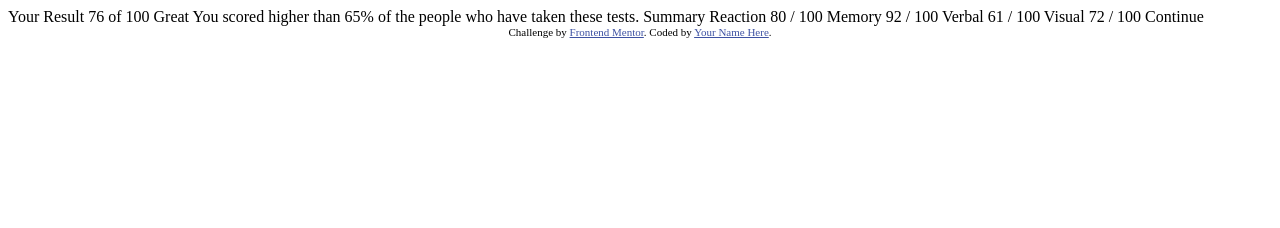
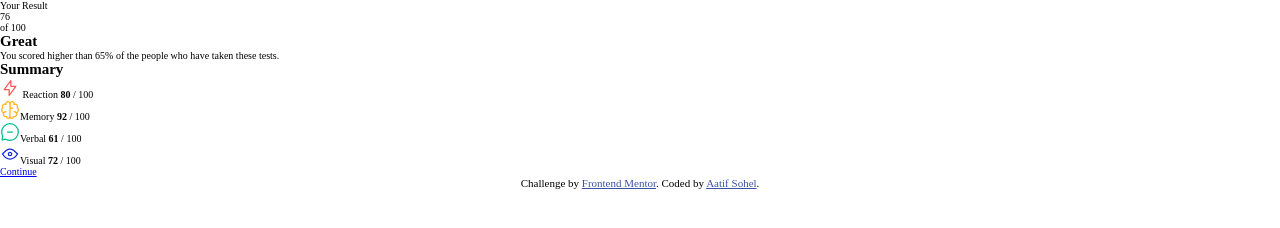
Before and after one commit to aatifsohel/fe-result-summary-card-comp, a plain HTML site: page index.html in a window 1280 px wide. Drawn offline with Linux system fonts and the light colour scheme.

Commit message:
link styles.css and add layout

```diff
--- a/index.html
+++ b/index.html
@@ -1,47 +1,83 @@
 <!DOCTYPE html>
 <html lang="en">
   <head>
-  <meta charset="UTF-8">
-  <meta name="viewport" content="width=device-width, initial-scale=1.0"> <!-- displays site properly based on user's device -->
+    <meta charset="UTF-8" />
+    <meta name="viewport" content="width=device-width, initial-scale=1.0" />
+    <!-- displays site properly based on user's device -->
 
-  <link rel="icon" type="image/png" sizes="32x32" href="./assets/images/favicon-32x32.png">
+    <link
+      rel="icon"
+      type="image/png"
+      sizes="32x32"
+      href="./assets/images/favicon-32x32.png"
+    />
+    <link rel="stylesheet" href="styles.css" />
 
     <title>Frontend Mentor | Results summary component</title>
-
-  <!-- Feel free to remove these styles or customise in your own stylesheet 👍 -->
-  <style>
-    .attribution { font-size: 11px; text-align: center; }
-    .attribution a { color: hsl(228, 45%, 44%); }
-  </style>
   </head>
   <body>
+    <main>
+      <article>
+        <p>Your Result</p>
 
-  Your Result
-  76
-  of 100
+        <div class="score">
+          <span> 76 </span>
+          <p>of 100</p>
+        </div>
 
-  Great
+        <div class="remark">
+          <h1>Great</h1>
+          <p>
             You scored higher than 65% of the people who have taken these tests.
+          </p>
+        </div>
+      </article>
 
-  Summary
+      <article>
+        <h2>Summary</h2>
 
-  Reaction
-  80 / 100
-
-  Memory
-  92 / 100
-
-  Verbal
-  61 / 100
-
-  Visual
-  72 / 100
-
-  Continue
+        <div>
+          <ul>
+            <li>
+              <img
+                src="assets/images/icon-reaction.svg"
+                alt="icon-reaction"
+                srcset=""
+              />
+              Reaction <span> <strong> 80 </strong>/ 100</span>
+            </li>
+            <li>
+              <img
+                src="assets/images/icon-memory.svg"
+                alt="icon-memory"
+                srcset=""
+              />Memory <span> <strong> 92 </strong>/ 100</span>
+            </li>
+            <li>
+              <img
+                src="assets/images/icon-verbal.svg"
+                alt="icon-verbal"
+                srcset=""
+              />Verbal <span> <strong> 61 </strong>/ 100</span>
+            </li>
+            <li>
+              <img
+                src="assets/images/icon-visual.svg"
+                alt="icon-visual"
+                srcset=""
+              />Visual <span> <strong> 72 </strong>/ 100</span>
+            </li>
+          </ul>
+          <a href="#">Continue</a>
+        </div>
+      </article>
+    </main>
 
     <div class="attribution">
-    Challenge by <a href="https://www.frontendmentor.io?ref=challenge" target="_blank">Frontend Mentor</a>.
-    Coded by <a href="#">Your Name Here</a>.
+      Challenge by
+      <a href="https://www.frontendmentor.io?ref=challenge" target="_blank"
+        >Frontend Mentor</a
+      >. Coded by <a href="https://twitter.com/AatifSohel">Aatif Sohel</a>.
     </div>
   </body>
 </html>
--- /dev/null
+++ b/styles.css
@@ -0,0 +1,22 @@
+
+*,
+::after,
+::before {
+  padding: 0;
+  margin: 0;
+  box-sizing: border-box;
+}
+
+html {
+    font-size: 62.5%;
+}
+
+
+/* Attribution */
+.attribution {
+  font-size: 11px;
+  text-align: center;
+}
+.attribution a {
+  color: hsl(228, 45%, 44%);
+}
```
Lines whose indentation alone changed are shown as unchanged.
